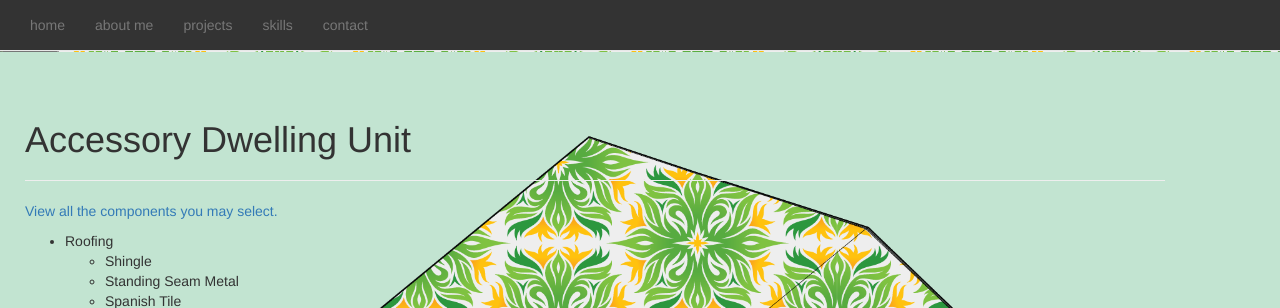
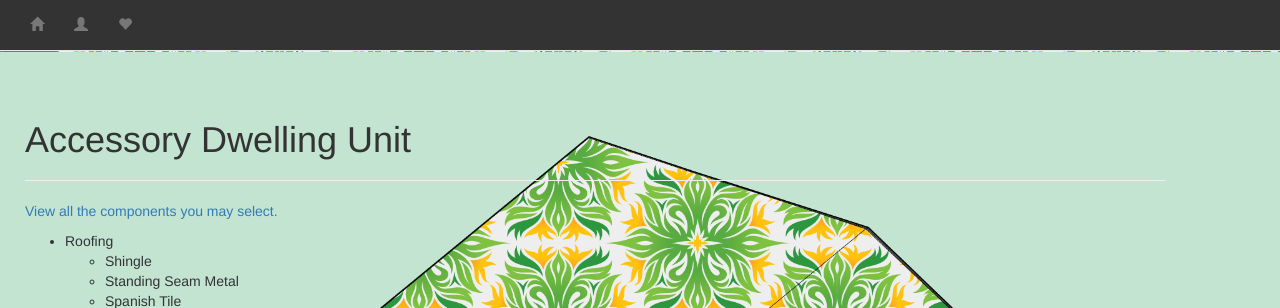
Before and after one commit to tdiede/bentobox_adu, a Flask app: page / in a window 1280 px wide. Shown: the top 308 px of the page. Run offline with Flask 2, Linux system fonts and the light colour scheme; some libraries are stand-ins or nearby versions.

Commit message:
Navbar glyphicons.

```diff
--- a/templates/navbar.html
+++ b/templates/navbar.html
@@ -6,19 +6,13 @@
   <div class="container-fluid">
     <ul class="nav navbar-nav">
       <li>
-        <a class='navbar-links' href='#home'><span>home</span></a>
+        <a class='navbar-links' href=''><span class="glyphicon glyphicon-home" aria-hidden="true"></span></a>
       </li>
       <li>
-        <a class='navbar-links' href='#aboutme'><span>about me</span></a>
+        <a class='navbar-links' href=''><span class="glyphicon glyphicon-user" aria-hidden="true"></a>
       </li>
       <li>
-        <a class='navbar-links' href='#projects'><span>projects</span></a>
-      </li>
-      <li>
-        <a class='navbar-links' href='#skills'><span>skills</span></a>
-      </li>
-      <li>
-        <a class='navbar-links' href='#contact'><span>contact</span></a>
+        <a class='navbar-links' href=''><span class="glyphicon glyphicon-heart" aria-hidden="true"></a>
       </li>
     </ul>
     <ul class="nav navbar-nav navbar-right">
```
